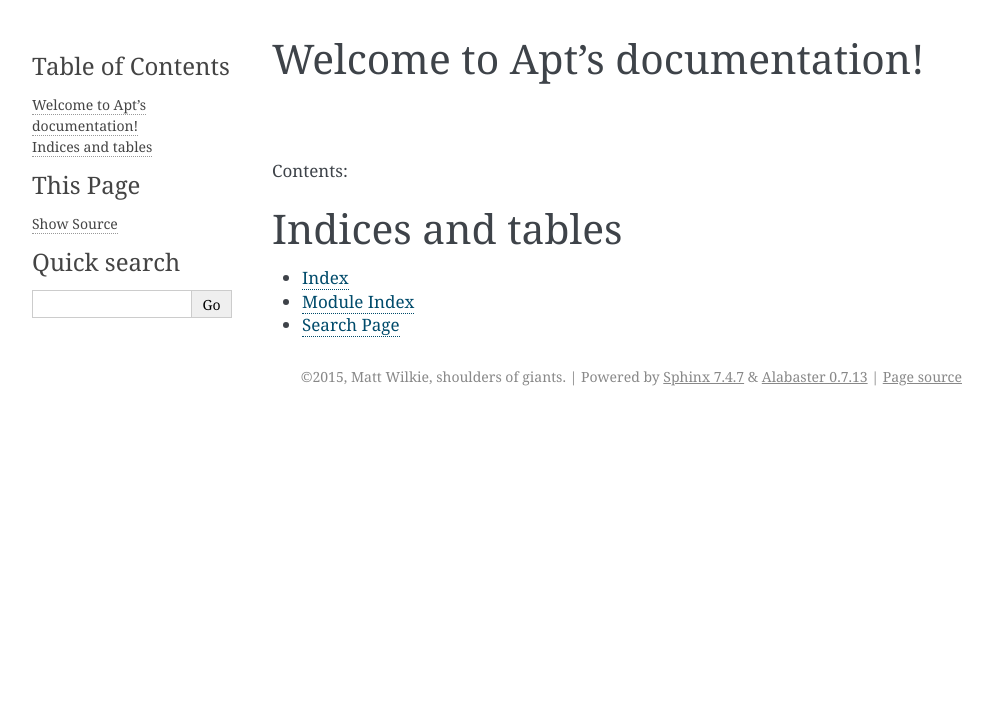
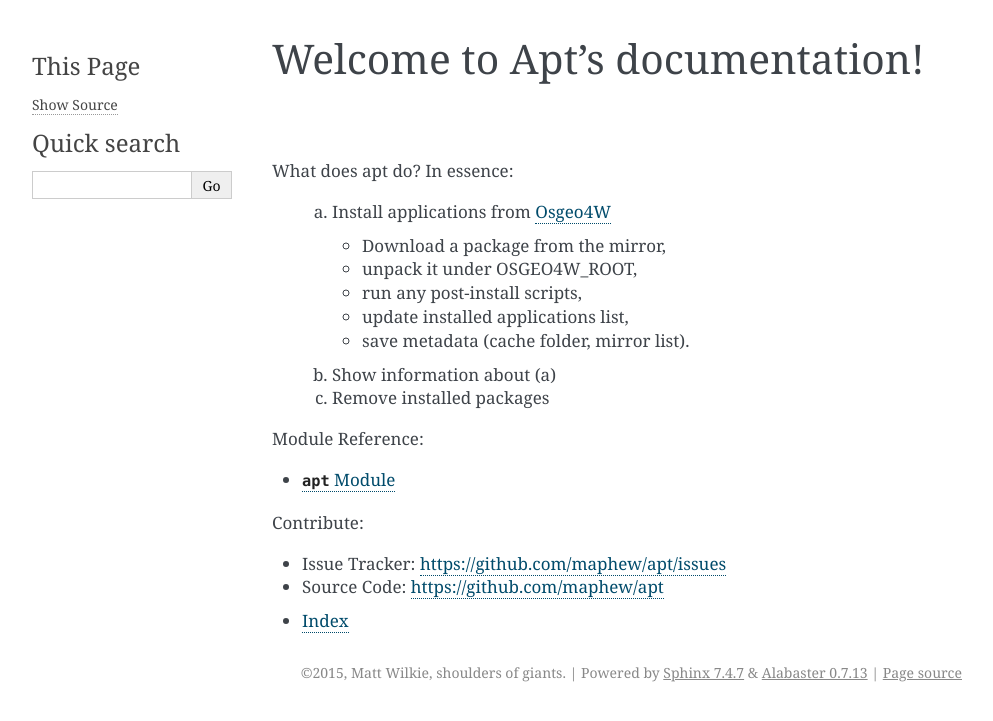
Before and after one commit to maphew/apt, a Sphinx documentation site: the page built from docs/source/index.rst, in a window 1280 px wide. Shown: the top 721 px of the page, without its empty margins (148-1141 px from the left). Built offline with Sphinx 7.4.7, drawn with Linux system fonts in a browser that asks for light colours.

Commit message:
First draft of auto-generated docs

```diff
--- /dev/null
+++ b/docs/source/apt.rst
@@ -0,0 +1,5 @@
+``apt`` Module
+========================
+
+.. automodule:: apt
+   :members:
--- a/docs/source/conf.py
+++ b/docs/source/conf.py
@@ -19,7 +19,7 @@ import shlex
 # If extensions (or modules to document with autodoc) are in another directory,
 # add these directories to sys.path here. If the directory is relative to the
 # documentation root, use os.path.abspath to make it absolute, like shown here.
-#sys.path.insert(0, os.path.abspath('.'))
+sys.path.insert(0, os.path.abspath('../..'))
 
 # -- General configuration ------------------------------------------------
 
--- a/docs/source/index.rst
+++ b/docs/source/index.rst
@@ -6,16 +6,37 @@
 Welcome to Apt's documentation!
 ===============================
 
-Contents:
+What does apt do? In essence:
+
+    (a) Install applications from `Osgeo4W`_
+
+        - Download a package from the mirror,
+        - unpack it under OSGEO4W_ROOT,
+        - run any post-install scripts,
+        - update installed applications list,
+        - save metadata (cache folder, mirror list).
+
+    (b) Show information about (a)
+
+    (c) Remove installed packages
+
+.. _Osgeo4W: http://trac.osgeo.org/osgeo4w/
+
+
+Module Reference:
 
 .. toctree::
    :maxdepth: 2
 
+   apt
 
 
-Indices and tables
-==================
+Contribute:
+
+- Issue Tracker: https://github.com/maphew/apt/issues
+- Source Code: https://github.com/maphew/apt
 
 * :ref:`genindex`
-* :ref:`modindex`
-* :ref:`search`
+
+.. * :ref:`modindex`
+.. * :ref:`search`
```
Also changed, not shown: 2 other files.
